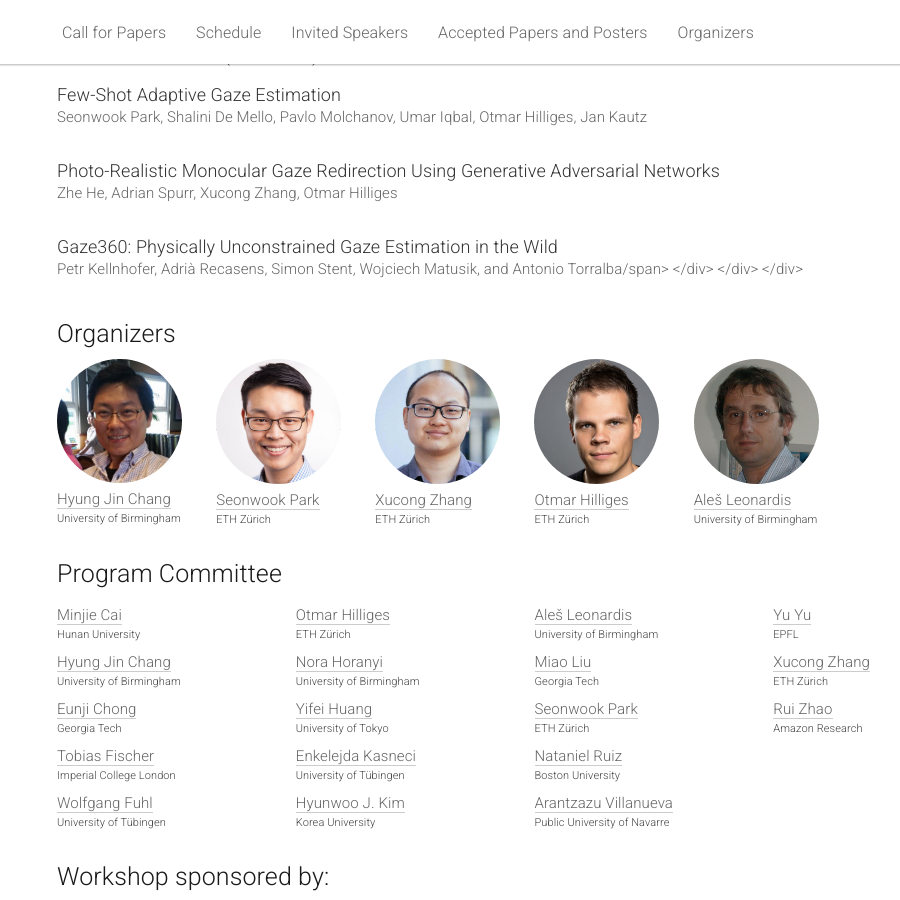
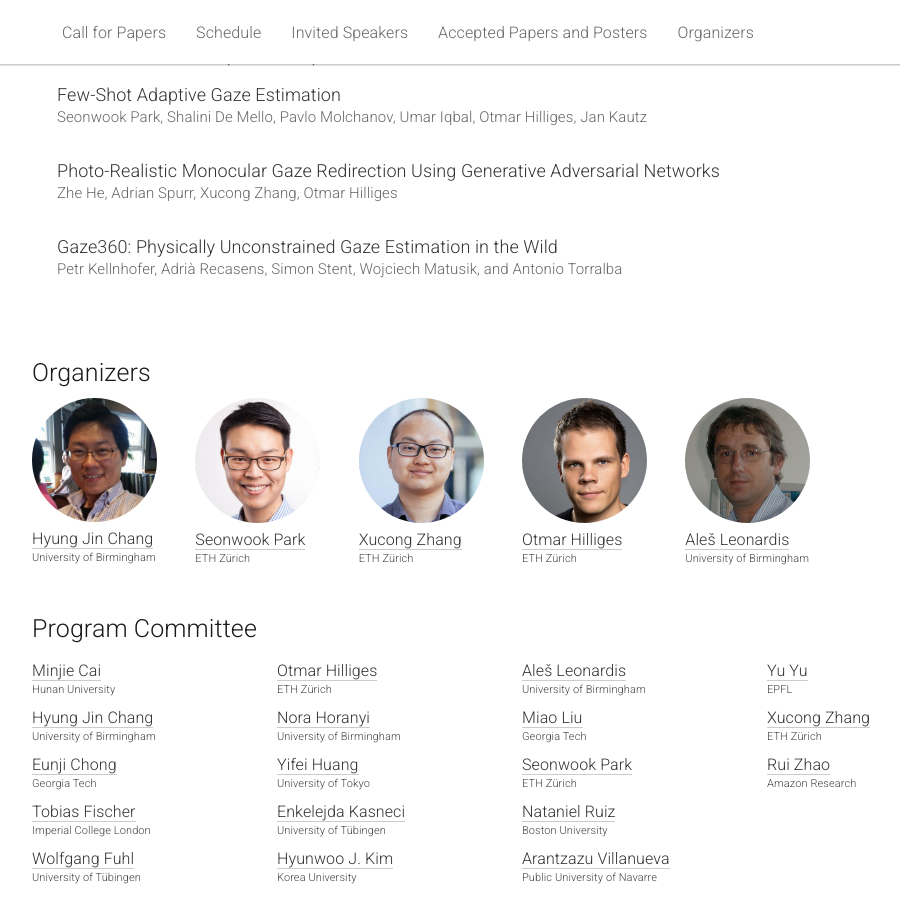
Before and after one commit to gazeworkshop/gazeworkshop.github.io, a Jekyll site: the page built from _pages/home.md, in a window 1280 px wide and 900 px high, scrolled down 5063 px. Shown: the whole window, without its empty margins (133-1033 px from the left). Built offline with Jekyll 4.4.1, drawn with Linux system fonts in a browser that asks for light colours.

Commit message:
Syntax fix (missing opening bracket)

```diff
--- a/_pages/home.md
+++ b/_pages/home.md
@@ -388,7 +388,7 @@ Shalini De Mello is a Senior Research Scientist at NVIDIA. Her research interest
     </div>
     <div class="paper">
         <span class="title">Gaze360: Physically Unconstrained Gaze Estimation in the Wild</span>
-        <span class="authors">Petr Kellnhofer, Adrià Recasens, Simon Stent, Wojciech Matusik, and Antonio Torralba/span>
+        <span class="authors">Petr Kellnhofer, Adrià Recasens, Simon Stent, Wojciech Matusik, and Antonio Torralba</span>
     </div>
   </div>
 </div>
```
